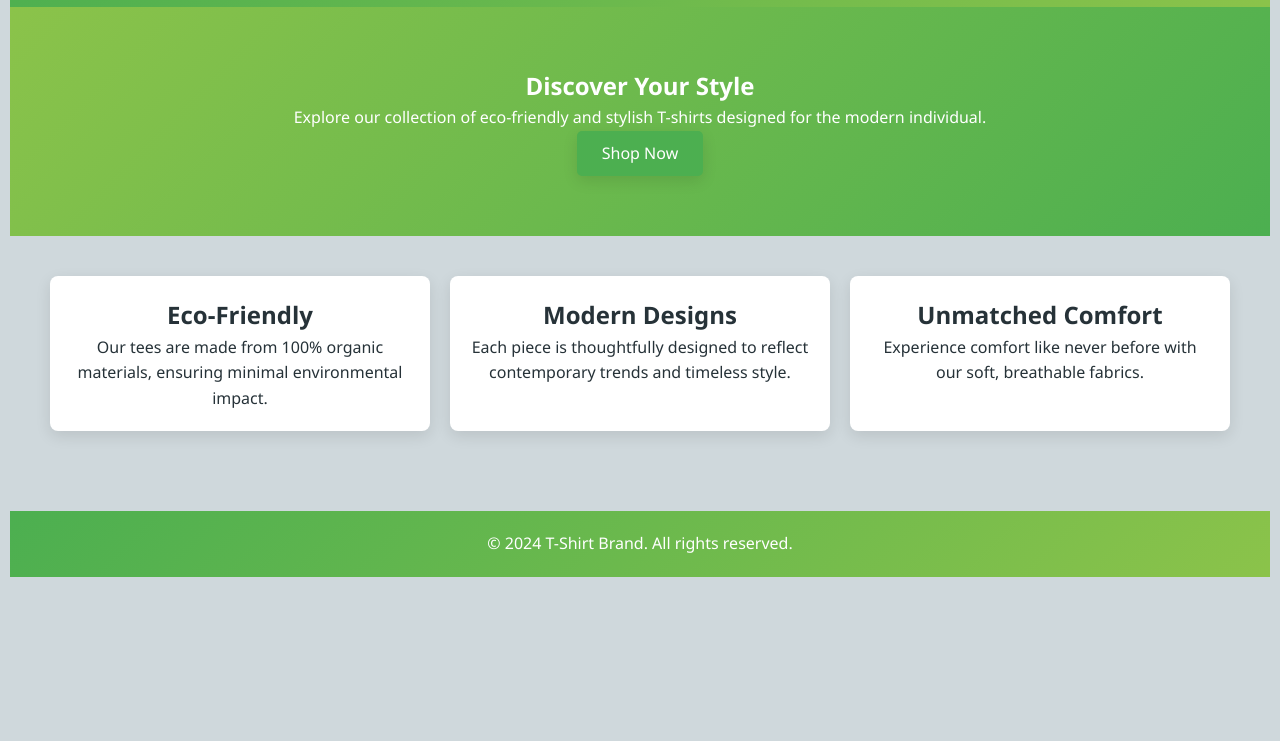
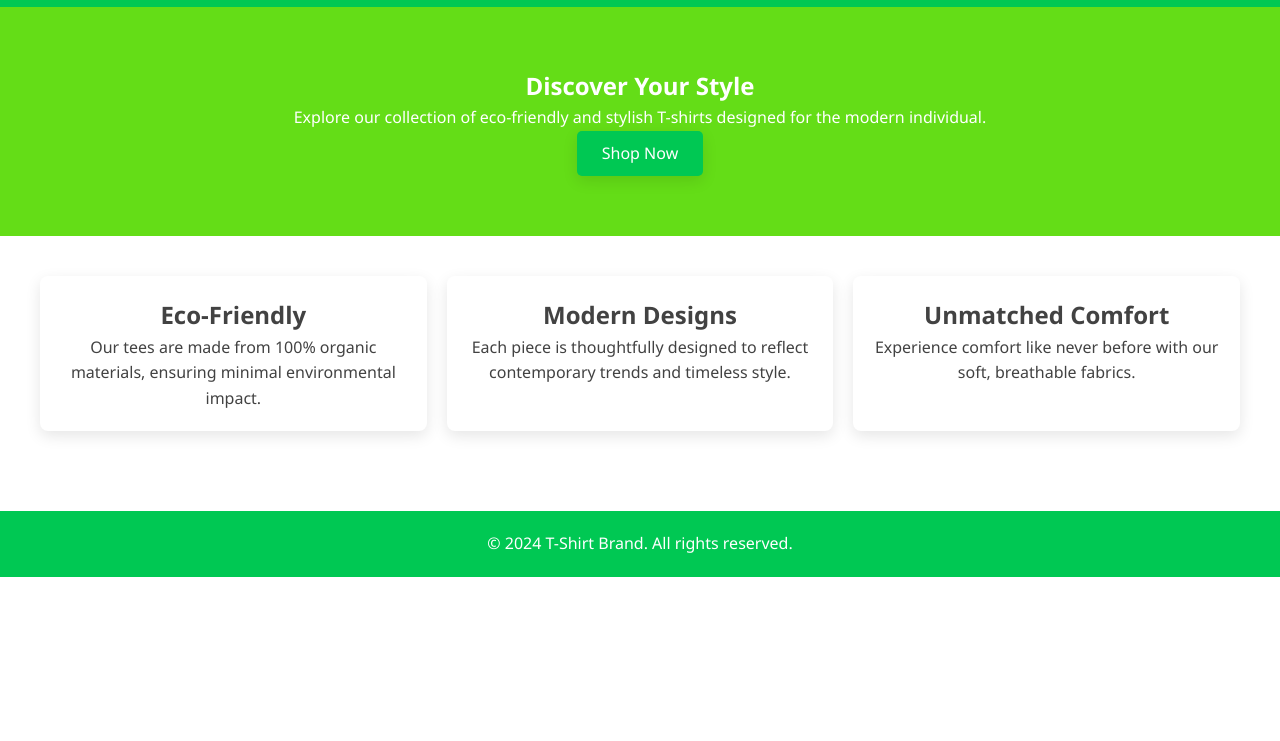
Before and after one commit to chrmsk/greenthreadtees.com, a plain HTML site: page index.html in a window 1280 px wide. Shown: the part 59-800 px from the top of the page. Drawn offline with Linux system fonts and the light colour scheme.

Commit message:
Update style.css

```diff
--- a/style.css
+++ b/style.css
@@ -1,9 +1,10 @@
 :root {
-    --primary-color: #4CAF50; /* Vibrant green */
-    --accent-color: #8BC34A; /* Lighter green for accents */
-    --dark-gray: #37474F; /* Dark gray for text and accents */
-    --light-gray: #CFD8DC; /* Light gray for backgrounds */
-    --text-color: #263238; /* Almost black for primary text */
+    --primary-color: #00C853; /* Bright green */
+    --accent-color: #64DD17; /* Light green */
+    --text-color: #FFFFFF; /* White for contrast */
+    --background-color: #FFFFFF; /* Bright white background */
+    --secondary-text-color: #424242; /* Dark gray for secondary text */
+    --button-hover-color: #1B5E20; /* Dark green for button hover */
     --font-family: 'Segoe UI', Tahoma, Geneva, Verdana, sans-serif;
 }
 
@@ -11,21 +12,19 @@
     margin: 0;
     padding: 0;
     box-sizing: border-box;
-    transition: all 0.3s ease;
+    transition: background-color 0.3s ease, color 0.3s ease;
 }
 
 body {
     font-family: var(--font-family);
-    color: var(--text-color);
-    background-color: var(--light-gray);
+    background-color: var(--background-color);
     line-height: 1.6;
-    padding: 0 10px;
 }
 
 .site-header,
 .site-footer {
-    background: linear-gradient(135deg, var(--primary-color), var(--accent-color));
-    color: white;
+    background-color: var(--primary-color);
+    color: var(--text-color);
     padding: 20px;
     text-align: center;
 }
@@ -38,7 +37,7 @@ body {
 }
 
 .navbar-links a {
-    color: white;
+    color: var(--text-color);
     text-decoration: none;
     margin: 0 15px;
     padding: 7px 10px;
@@ -51,8 +50,8 @@ body {
 }
 
 .hero {
-    background: linear-gradient(135deg, var(--accent-color), var(--primary-color));
-    color: white;
+    background-color: var(--accent-color);
+    color: var(--text-color);
     text-align: center;
     padding: 60px 20px;
 }
@@ -65,7 +64,8 @@ body {
 }
 
 .feature-item {
-    background-color: white;
+    background-color: var(--text-color);
+    color: var(--secondary-text-color);
     padding: 20px;
     border-radius: 8px;
     box-shadow: 0 5px 15px rgba(0,0,0,0.1);
@@ -79,7 +79,7 @@ body {
 
 .btn {
     background-color: var(--primary-color);
-    color: white;
+    color: var(--text-color);
     padding: 10px 25px;
     text-decoration: none;
     border-radius: 5px;
@@ -88,7 +88,8 @@ body {
 }
 
 .btn:hover {
-    background-color: var(--accent-color);
+    background-color: var(--button-hover-color);
+    color: var(--text-color);
 }
 
 .site-footer {
```
